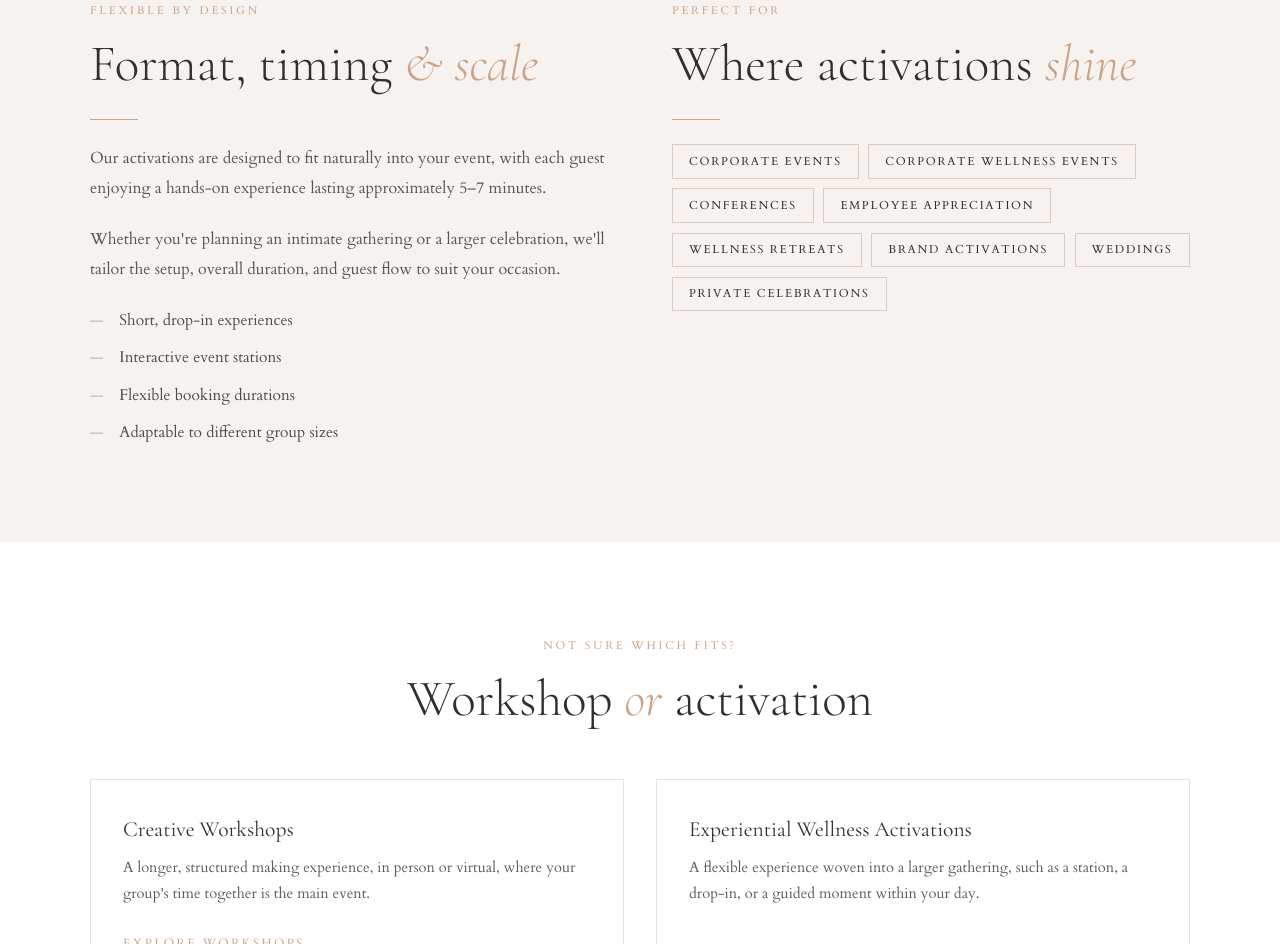
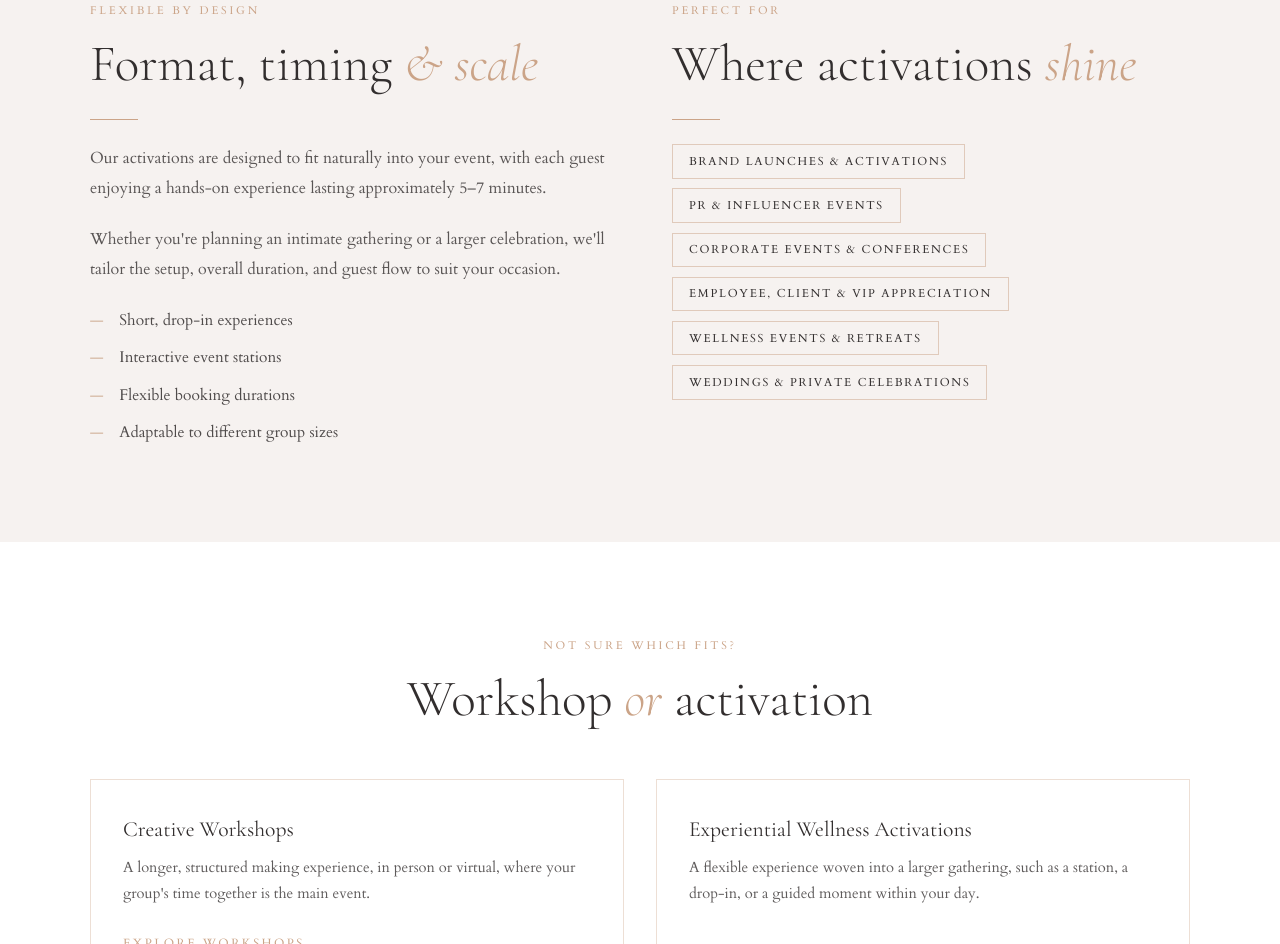
Before and after one commit to RootandCraft/website, a plain HTML site: page activations/index.html in a window 1280 px wide. Shown: the part 3819-4763 px from the top of the page. Drawn offline with nearby package versions, Linux system fonts and the light colour scheme; a web font is replaced by a local one.

Commit message:
Activations: update Where activations shine list (#15)
Claude-Session: https://claude.ai/code/session_01J2qjbLUgu2XiSijQbB6wJb

Co-authored-by: Claude <noreply@anthropic.com>

```diff
--- a/activations/index.html
+++ b/activations/index.html
@@ -171,7 +171,7 @@
         <p class="section-label">Perfect For</p>
         <h2 class="section-title">Where activations <em>shine</em></h2>
         <div class="divider"></div>
-        <ul class="tag-list"><li>Corporate events</li><li>Corporate wellness events</li><li>Conferences</li><li>Employee appreciation</li><li>Wellness retreats</li><li>Brand activations</li><li>Weddings</li><li>Private celebrations</li></ul>
+        <ul class="tag-list"><li>Brand launches & activations</li><li>PR & influencer events</li><li>Corporate events & conferences</li><li>Employee, client & VIP appreciation</li><li>Wellness events & retreats</li><li>Weddings & private celebrations</li></ul>
       </div>
     </div>
   </section>
```
